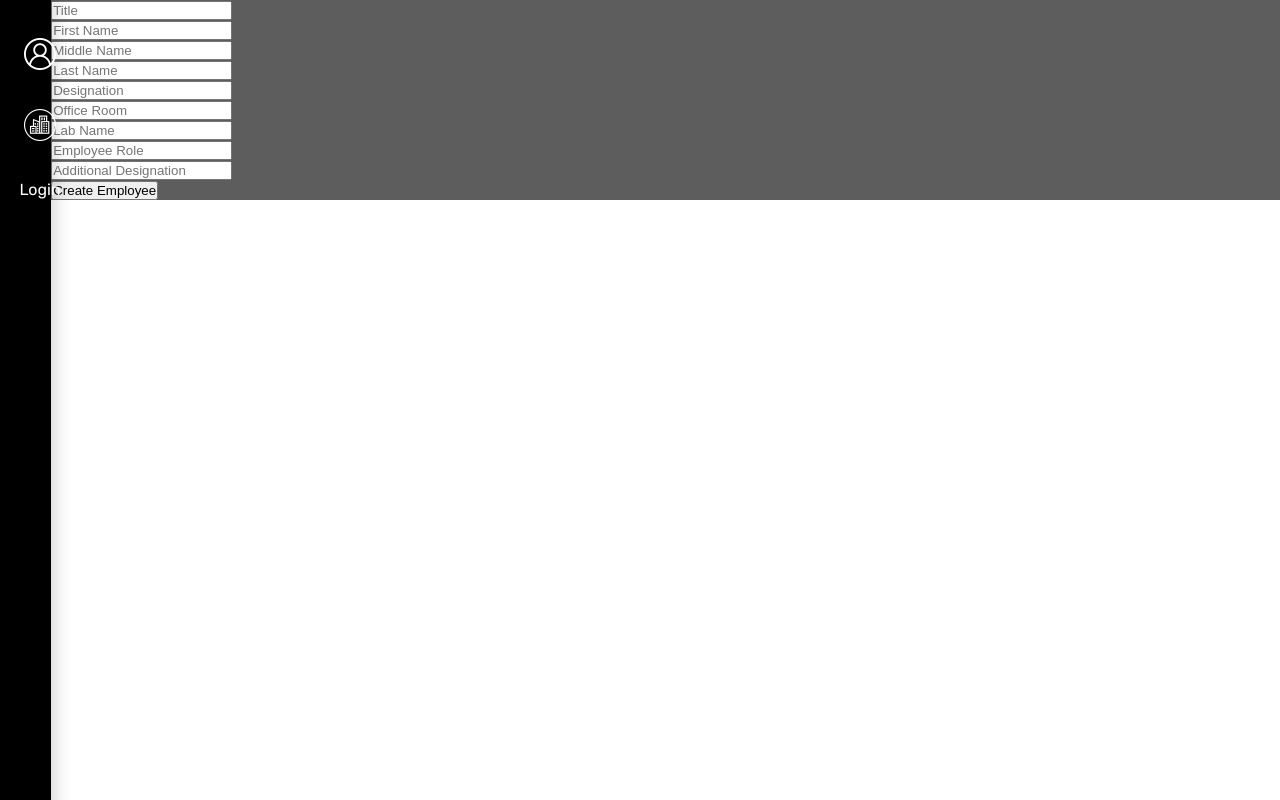
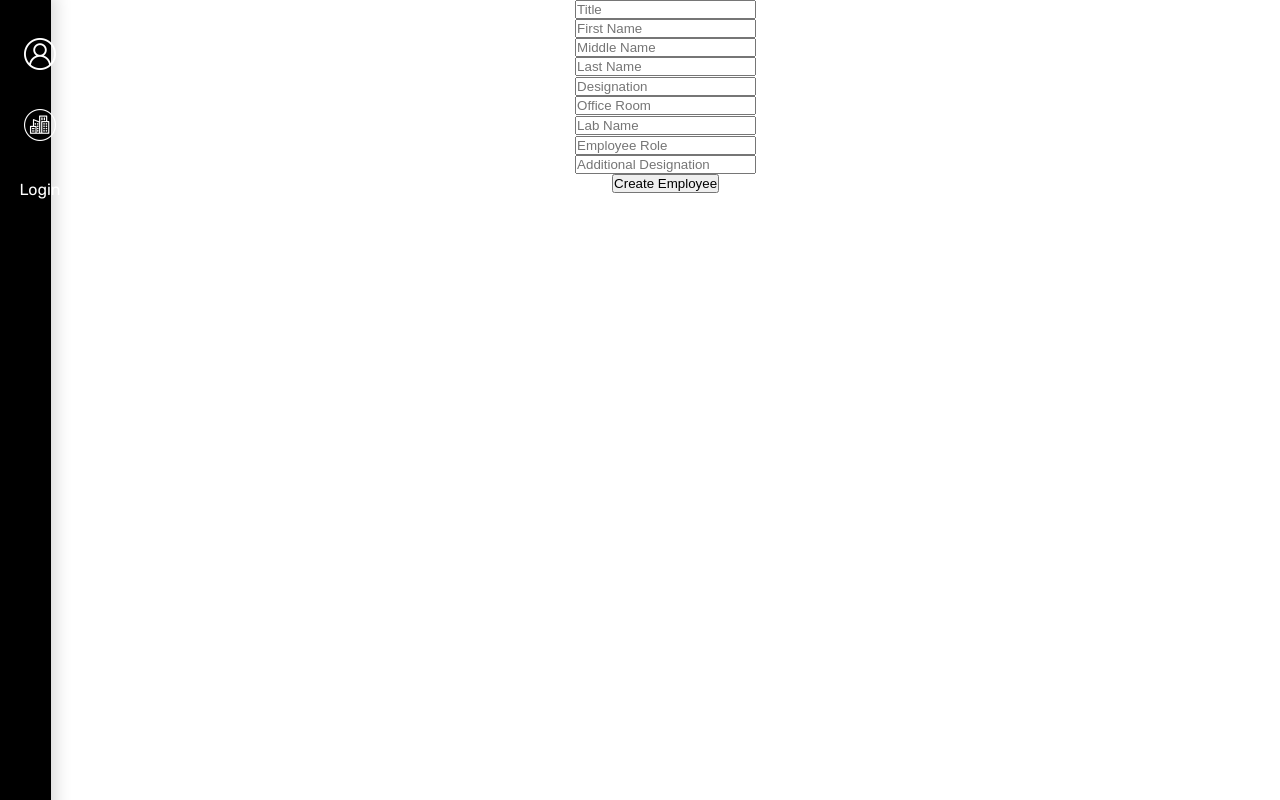
Before and after one commit to Aabhi-k/drdo-frontend, a React (Create React App) app: page /employee/create in a window 1280 px wide. Built offline with nearby package versions, Linux system fonts and the light colour scheme.

Commit message:
updated design

```diff
--- a/src/components/EmployeeData/EmpMaster/CreateEmpList.css
+++ b/src/components/EmployeeData/EmpMaster/CreateEmpList.css
@@ -1,3 +1,14 @@
 .create-emp{
-    background-color: rgb(93, 93, 93);
+    background-color: #ffffff;
+    display: flex;
+    flex-direction: column;
+    align-items: center;
+    justify-content: center;
 }
+
+.form-group{
+    display: flex;
+    flex-direction: column;
+    align-items: center;
+    justify-content: center;
+}
```
